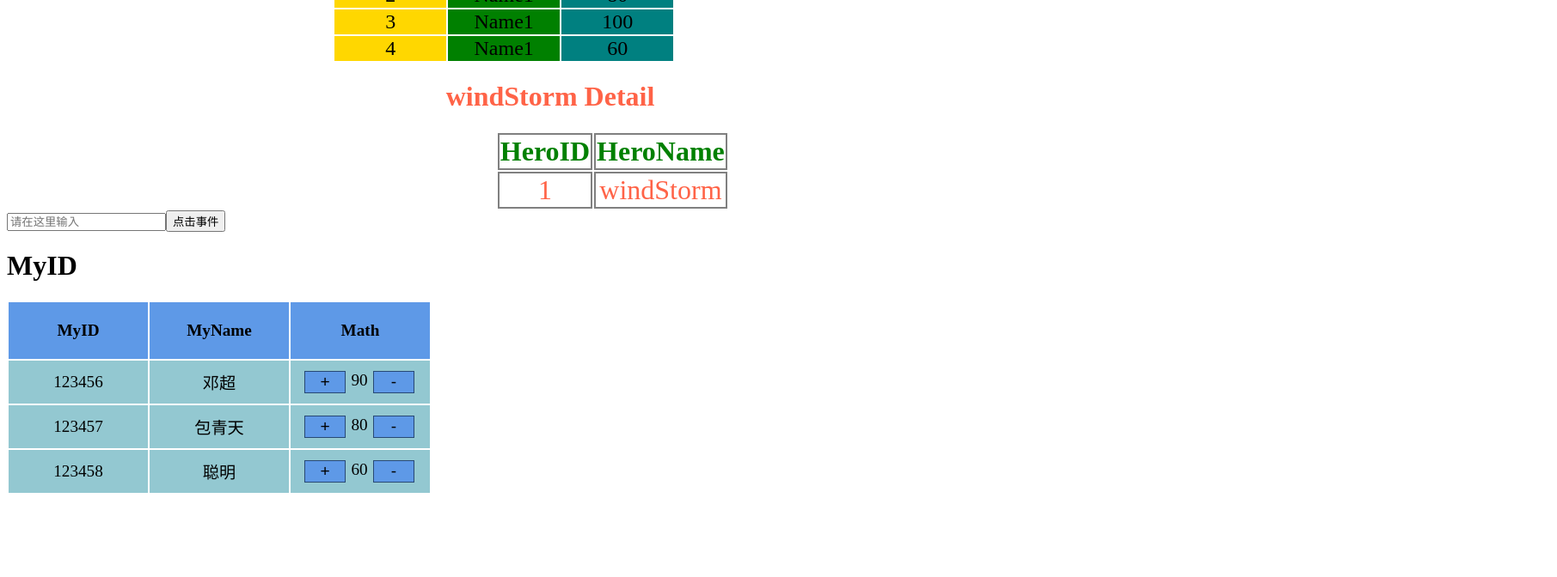
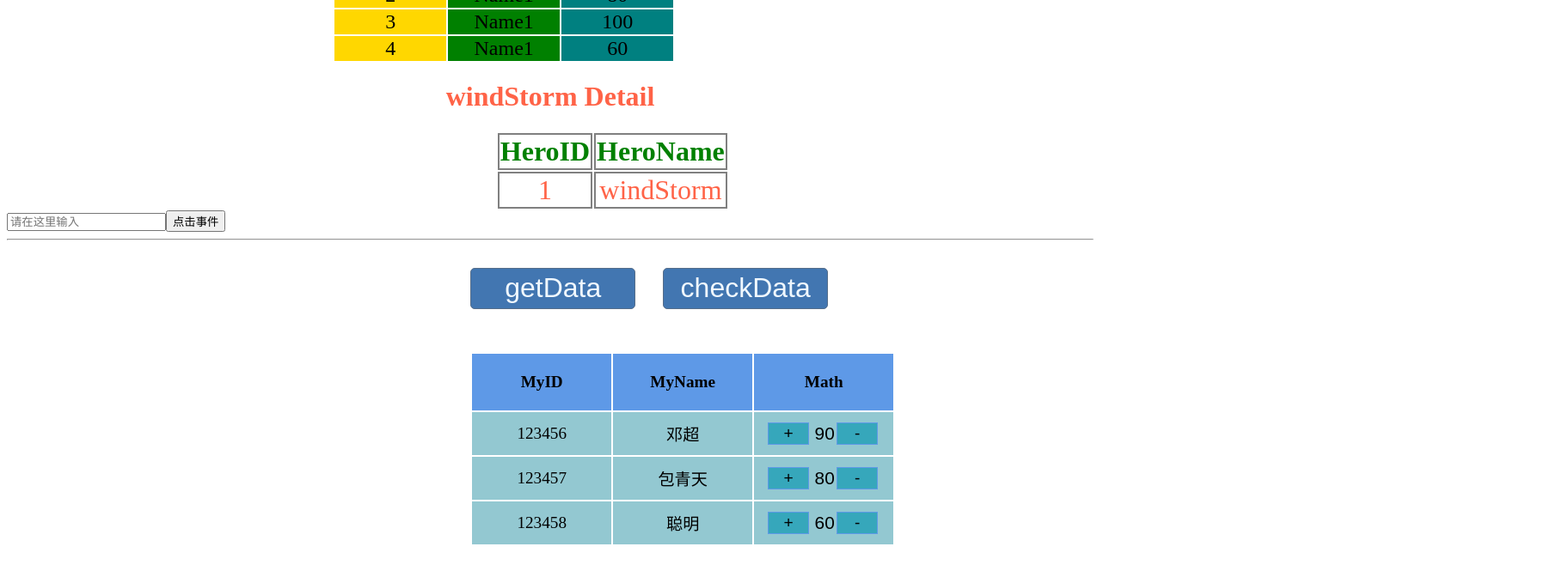
Before and after one commit to chao-ryan/AngularLean, an Angular app: page / in a window 1280 px wide. Shown: the part 548-1220 px from the top of the page at 86% size, 1811 px wide, since content can reach past the window. Built offline with nearby package versions, Linux system fonts and the light colour scheme.

Commit message:
添加两个按钮，并绑定点击事件

```diff
--- a/src/app/app.component.css
+++ b/src/app/app.component.css
@@ -2,3 +2,7 @@
     margin-top: 8%;
     margin-bottom: 8%;
 }
+.tab{
+    width: 100%;
+    margin-left: 30%;
+}
--- a/src/app/app.component.html
+++ b/src/app/app.component.html
@@ -7,5 +7,9 @@
 </div>
 <mock-app></mock-app>
 <hero-app></hero-app>
-<gradeHeader-app></gradeHeader-app>
+<hr/>
+<div class="tab">
+  <grade-btn-app></grade-btn-app>
+</div>
+
 <div class="space-box"></div>
--- a/src/app/app.module.ts
+++ b/src/app/app.module.ts
@@ -6,10 +6,11 @@ import { AppComponent } from './app.component';
 import { MockComponent } from './mock/mock-data.component';
 import { HeroesComponent } from './heroes/heroes.component';
 import { GradeHeaderComponent } from './commo-component/grade-headerComponent/grade-header.component';
+import { GradeBtnComponent } from './commo-component/grade-btn-component/grade-btn.component';
 
 @NgModule({
   declarations: [
-    AppComponent,MockComponent,HeroesComponent,GradeHeaderComponent
+    AppComponent,MockComponent,HeroesComponent,GradeHeaderComponent,GradeBtnComponent
   ],
   imports: [
     BrowserModule,FormsModule                //FormsModule是使用双向数据绑定必须要的，否则浏览器无法正常工作
--- /dev/null
+++ b/src/app/commo-component/grade-btn-component/grade-btn.component.css
@@ -0,0 +1,28 @@
+button{
+    width: 12rem;
+    height: 3rem;
+    font-size: 2rem;
+    border-style: none;
+    border-radius: 5px;
+    border: solid 1px rgb(86, 110, 138);
+    color: aliceblue;
+    background-color: rgb(66, 118, 177);
+}
+.tab-box{
+    width: 100%;
+    margin-left: 10rem;
+}
+.btn-box{
+    width: 100%;
+    height: 5rem;
+    margin-top: 2rem;
+}
+.getData-btn{
+    width: 10rem;
+    float: left;
+}
+.checkData-btn{
+    width: 10rem;
+    float: left;
+    margin-left: 4rem;
+}
--- /dev/null
+++ b/src/app/commo-component/grade-btn-component/grade-btn.component.html
@@ -0,0 +1,13 @@
+<div class="tab-box">
+    <div class="btn-box">
+        <div class="getData-btn" (click)="getData()">
+            <button type="button">getData</button>
+        </div>
+        <div class="checkData-btn" (click)="checkData()">
+            <button type="button">checkData</button>
+        </div>
+    </div><br/>
+    <div class="grade-tab">
+        <gradeHeader-app></gradeHeader-app>
+    </div>
+</div>
--- /dev/null
+++ b/src/app/commo-component/grade-btn-component/grade-btn.component.ts
@@ -0,0 +1,45 @@
+import { Component , OnInit} from '@angular/core';
+import { BaseService } from '../../commo-service/baseService.service';
+
+/**
+ * GradeBtnComponent 这是一个组件
+ */
+@Component({
+  selector: 'grade-btn-app',
+  templateUrl: './grade-btn.component.html',
+  styleUrls: ['./grade-btn.component.css'],
+  providers:[BaseService]                       //注册服务提供商（如果要用服务，则必须注册）
+})
+export class GradeBtnComponent implements OnInit {
+  // 定义需要用到的变量，并将其类型设置为万能型any
+  jsonObj:any;
+  header:any;
+  body:any;
+
+  // 构造器--构造一个服务组件（必须）
+  constructor(private baseService: BaseService){}
+
+  getData(){
+      console.log("getData事件： 从远程服务器获取数据");
+  }
+
+  checkData(){
+      console.log("checkData事件： 检查表格中Math列中的成绩，小于60的变成红色");
+  }
+  /**
+   * getJson 获取json Object对象
+   * @param str 需要转换的json字符串
+   */
+  getJsonObj(strJson:string): any{
+    return JSON.parse(strJson);
+  }
+
+  // 初始化操作，所有的逻辑代码必须放置在方法体中
+  ngOnInit(){
+    // 将获取到的数据进行json转化，并赋值给变量jsonObj
+    this.jsonObj = this.getJsonObj(this.baseService.getStrDataFromGrade());
+    // 从json对象中取值
+    this.header = this.jsonObj.header;
+    this.body = this.jsonObj.data;
+  }
+}
--- a/src/app/commo-component/grade-headerComponent/grade-header.component.css
+++ b/src/app/commo-component/grade-headerComponent/grade-header.component.css
@@ -15,9 +15,10 @@ td{
 button{
     width: 3rem;
     font-size: 1.2rem;
-    background-color: rgb(94, 153, 231);
+    background-color: rgb(54, 167, 187);
     border-style: none;
-    border: solid 1px rgb(39, 72, 116);
+    border-style: none;
+    border: solid 1px rgb(94, 153, 231);
 }
 /* 成绩显示列 */
 .scoreRow{
@@ -34,5 +35,11 @@ button{
     width: 2rem;
     float: left;
     font-size: 1.2rem;
-
 }
+.score-box input{
+    width: 2rem;
+    font-size: 1.3rem;
+    text-align: center;
+    border-style: none;
+    background-color: rgb(147, 200, 209);
+}
--- a/src/app/commo-component/grade-headerComponent/grade-header.component.html
+++ b/src/app/commo-component/grade-headerComponent/grade-header.component.html
@@ -1,4 +1,4 @@
-<h1>{{header[0]}}</h1>
+
 <table>
     <thead>
         <th>{{header[0]}}</th>
@@ -10,13 +10,13 @@
         <td>{{data.MyID}}</td>
         <td>{{data.MyName}}</td>
         <td class="scoreRow">
-            <div class="btn-box">
+            <div class="btn-box" (click)="incScoreClick(data)">
                 <button>+</button>
             </div>
             <div class="score-box">
-                {{data.Score}}
+                <input type="text" [(ngModel)]="data.Score">
             </div>
-            <div class="btn-box">
+            <div class="btn-box" (click)="decScoreClick(data)">
                 <button>-</button>
             </div>
         </td>
--- a/src/app/commo-component/grade-headerComponent/grade-header.component.ts
+++ b/src/app/commo-component/grade-headerComponent/grade-header.component.ts
@@ -20,6 +20,43 @@ export class GradeHeaderComponent implements OnInit {
   // 构造器--构造一个服务组件（必须）
   constructor(private baseService: BaseService){}
 
+/**
+ * incScoreClick 加-点击事件处理
+ * 思路1：页面中是动态获取属性值，所以需要从页面中将当前操作对象作为param传回后台方法，
+ *       为了确保当前操作对象是我们所需要的，在执行加1操作前需要根据唯一性属性MyID进行判断定位
+ * 思路2：在页面中是从数组中取值，所以可以将当前操作对象的索引值（下标）index作为参数传回，
+ *        然后将index与获取的数据源的数组索引（下标）判断
+ * @param dataObj 需要操作的当前对象
+ */
+  incScoreClick(dataObj: any){
+    // 遍历数据源中获取的data数组
+    for(let i = 0; i < this.body.length; i++){
+      // 判断定位当前操作对象在数据源数组中的位置（这里使用“===”，它表示内容、类型和内存大小完全一致）
+      if(this.body[i].MyID === dataObj.MyID){
+        console.log("减之前的Score: " + this.body[i].Score);
+        // 对当前对象的Score属性值执行加1操作（这里操作的是number类型，如果属性值Score是any，则会被默认为
+        // string类型，这里的“+”会作为字符串拼接符）
+        this.body[i].Score = dataObj.Score + 1;
+        console.log("加之后的Score: " + this.body[i].Score);
+      }
+    }
+  }
+  /**
+   * decScoreClick 减-点击事件处理
+   * @param dataObj 需要操作的当前对象
+   */
+  decScoreClick(dataObj: any){
+    // 遍历数据源中获取的data数组
+    for(let i = 0; i < this.body.length; i++){
+      // 判断定位当前操作对象在数据源数组中的位置
+      if(this.body[i].MyID === dataObj.MyID){
+        console.log("减之前的Score: " + this.body[i].Score);
+        // 对当前对象的Score属性值执行减1操作
+        this.body[i].Score = dataObj.Score - 1;
+        console.log("减之后的Score: " + this.body[i].Score);
+      }
+    }
+  }
   /**
    * getJson 获取json Object对象
    * @param str 需要转换的json字符串
--- a/src/app/commo-module/grade.ts
+++ b/src/app/commo-module/grade.ts
@@ -3,6 +3,6 @@
  */
 export class Grade{
     // 这是一个字符串
-    public strData: string = '{"header" : ["MyID", "MyName", "Math"], "data" : [{"MyID" : "123456", "MyName" : "邓超", "Score" : "90"}, {"MyID" : "123457", "MyName" : "包青天", "Score" : "80"}, {"MyID" : "123458", "MyName" : "聪明", "Score" : "60"}]}';
+    public strData: string = '{"header" : ["MyID", "MyName", "Math"], "data" : [{"MyID" : "123456", "MyName" : "邓超", "Score" : 90}, {"MyID" : "123457", "MyName" : "包青天", "Score" : 80}, {"MyID" : "123458", "MyName" : "聪明", "Score" : 60}]}';
 
 }
```
